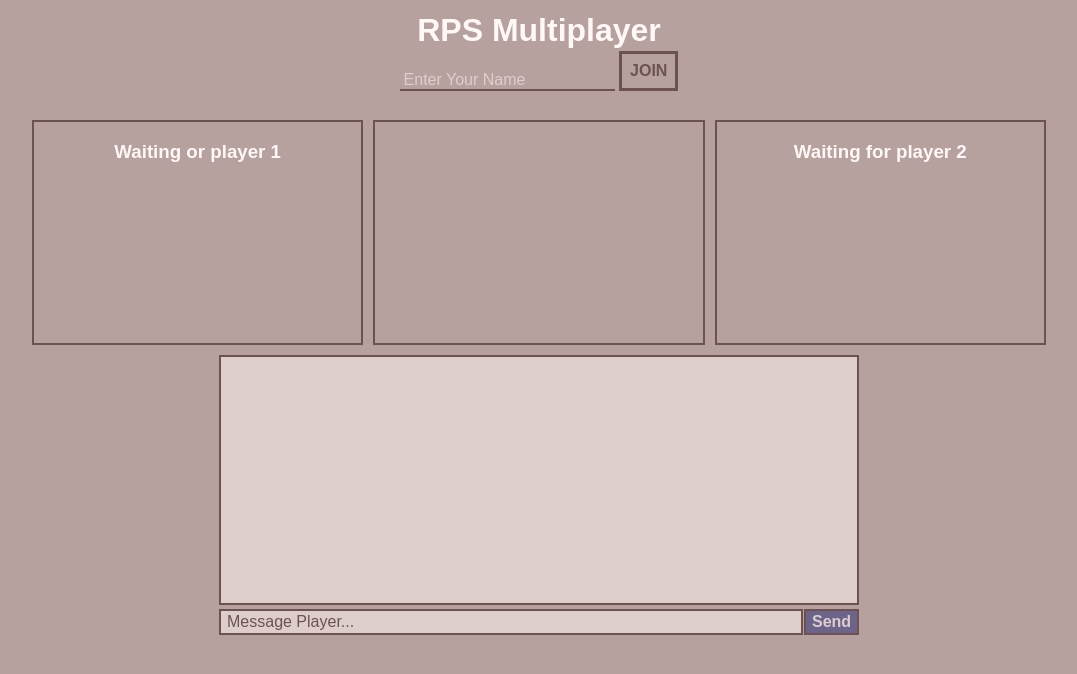
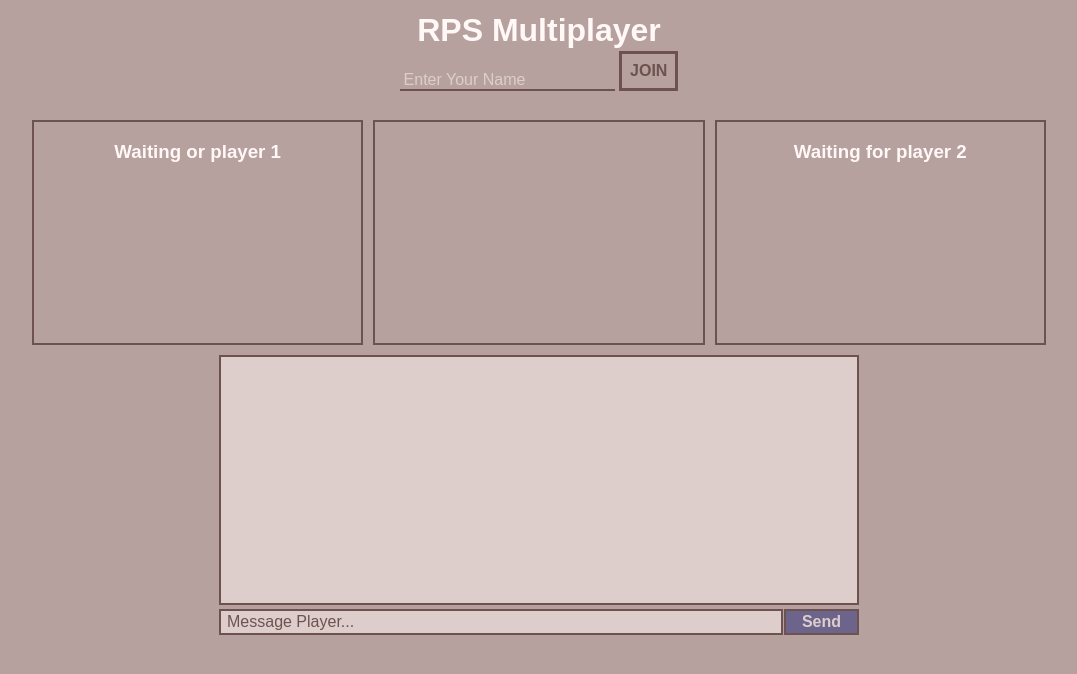
Before and after one commit to amcnulty/RPS_Multiplayer, a plain HTML site: page index.html in a window 1280 px wide. Shown: the whole page, without its empty margins (101-1178 px from the left). Drawn offline with nearby package versions, Linux system fonts and the light colour scheme; no server answers.

Commit message:
Bug fix
Fixed a bug that was causing the send button to not line up with the input field.

```diff
--- a/assets/css/style.css
+++ b/assets/css/style.css
@@ -166,7 +166,7 @@ h1 {
 }
 
 #messageInput {
-    width: calc(100% - 56px);
+    width: calc(100% - 76px);
     height: 26px;
     margin: 0px;
     padding: 2px 80px 2px 6px;
@@ -181,8 +181,10 @@ h1 {
 }
 
 #sendMessageSubmitButton {
-    width: 55px;
+    width: 75px;
     height: 26px;
+    line-height: 18px;
+    /* text-align: left; */
     font-size: 1em;
     color: #DDCECC;
     font-weight: 600;
```
